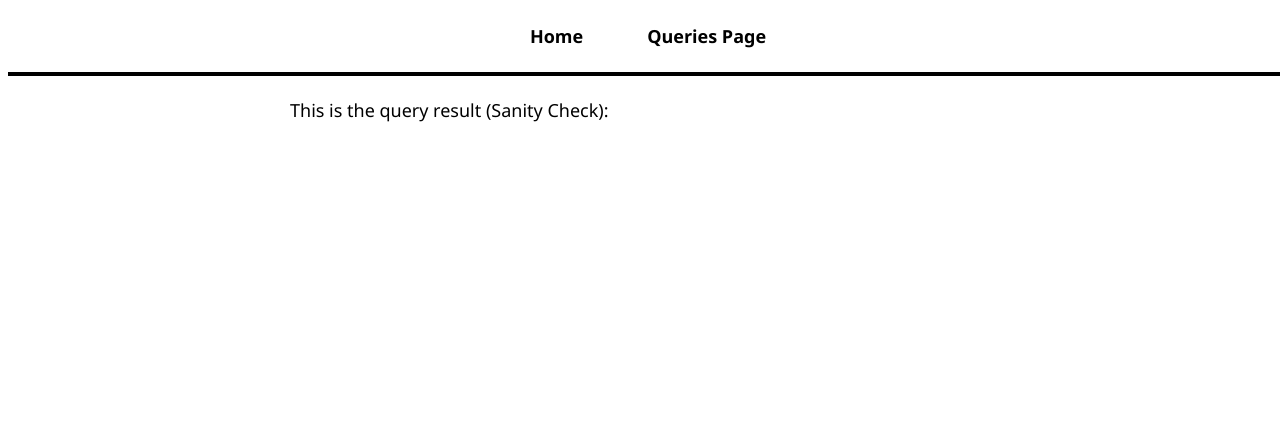
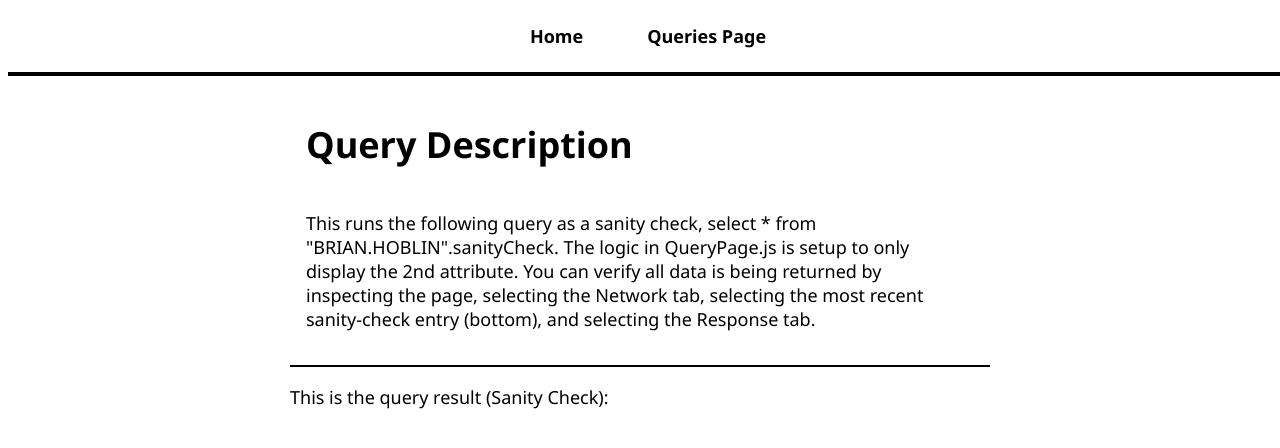
Before and after one commit to GoonerBrian/CIS4301-Group-11, a React (Create React App) app in the folder frontend/: page /queries-page/sanity-check in a window 1280 px wide. Shown: the top 448 px of the page. Built offline with nearby package versions, Linux system fonts and the light colour scheme; no server answers.

Commit message:
Added descriptions to all queries

```diff
--- a/frontend/src/components/QueriesList.js
+++ b/frontend/src/components/QueriesList.js
@@ -14,7 +14,7 @@ const QueriesList = ({ queries }) => {
         {queries.map(query => (
             <Link key={query.name} className="query-list-item" to={`/queries-page/${query.name}`}>
                 <h3>{query.title}</h3>
-                <p>{query.content[0]}...</p>
+                <p>{query.content[0].substring(0,150)}...</p>
             </Link>
         ))}
         </>
--- a/frontend/src/pages/HomePage.js
+++ b/frontend/src/pages/HomePage.js
@@ -7,7 +7,6 @@ const HomePage = () => {
             const response = await axios.get('http://localhost:5000/total-tuples');
             const responseValue = response.data.rows.at(0).at(0) + response.data.rows.at(0).at(1);
 
-            //console.log(responseValue);
             setTotalTuples({tups : responseValue});
         }
         loadTuples();
--- a/frontend/src/pages/SanityCheck.js
+++ b/frontend/src/pages/SanityCheck.js
@@ -1,10 +1,12 @@
 import { useState, useEffect } from 'react';
 import axios from 'axios';
+import QueryContent from './query-content.js';
 
 const SanityCheck = () => {
     const [queryInfo, setQueryInfo] = useState([]);
     // Gets whatever is following http://localhost:3000/queries-page/
     const queryId = 'sanity-check'
+    const queryDesc = QueryContent[0].content;
 
     useEffect(() => {
         const loadQueryInfo = async () => {
@@ -17,6 +19,12 @@ const SanityCheck = () => {
 
     return (
         <>
+        <div id="query-input-form">
+            <h1>Query Description</h1>
+            <p>
+                {queryDesc}
+            </p>
+        </div>
         <p>This is the query result (Sanity Check): {queryInfo} </p>
         </>
     );
--- a/frontend/src/pages/query1.js
+++ b/frontend/src/pages/query1.js
@@ -1,6 +1,7 @@
 import { useState, useEffect } from 'react';
 import axios from 'axios';
 import Plot from 'react-plotly.js';
+import QueryContent from './query-content.js';
 
 const Query1 = () => {
     const [cropAreaNames, setCropAreaNames] = useState([]);
@@ -26,6 +27,7 @@ const Query1 = () => {
     const [minPopValue, setMinPopValue] = useState(0);
     const [maxPopValue, setMaxPopValue] = useState(50);
     const queryId = 'query1';
+    const queryDesc = QueryContent[1].content;
 
     useEffect(() => {
         const loadFormOptions = async () => {
@@ -66,9 +68,6 @@ const Query1 = () => {
                 eCode,
                 country
             }});
-
-        //cd.area_name, cd.item_name, cd.value, pd.pop_total, cd.year
-        console.log(response.data.rows);
 
         const areaVal = response.data.rows.map(row => {
             return row.at(0);
@@ -119,6 +118,12 @@ const Query1 = () => {
 
     return (
         <>
+        <div id="query-input-form">
+            <h1>Query Description</h1>
+            <p>
+                {queryDesc}
+            </p>
+        </div>
         <div id="query-input-form">
             <h3>Enter your query parameters</h3>
             <br></br>
--- a/frontend/src/pages/query2.js
+++ b/frontend/src/pages/query2.js
@@ -1,6 +1,7 @@
 import { useState, useEffect } from 'react';
 import axios from 'axios';
 import Plot from 'react-plotly.js';
+import QueryContent from './query-content.js';
 
 const Query2 = () => {
 
@@ -26,6 +27,7 @@ const Query2 = () => {
     const [minValueX, setMinValueX] = useState(0);
     const [maxValueX, setMaxValueX] = useState(50);
     const queryId = 'query2';
+    const queryDesc = QueryContent[2].content;
 
     useEffect(() => {
         const loadFormOptions = async () => {
@@ -61,7 +63,6 @@ const Query2 = () => {
                 itemName,
                 eCode
             }});
-            //console.log(response.data);
             let index = 1;
             const areaVals = new Array(3);
             const years = new Array(3);
@@ -97,7 +98,6 @@ const Query2 = () => {
                     }
                     else
                     {
-                        //console.log(arrIndex);
                         if(arrIndex === 0)
                         {
 
@@ -146,6 +146,12 @@ const Query2 = () => {
 
     return (
         <>
+        <div id="query-input-form">
+            <h1>Query Description</h1>
+            <p>
+                {queryDesc}
+            </p>
+        </div>
         <div id="query-input-form">
             <h3>Enter your query parameters</h3>
             <br></br>
--- a/frontend/src/pages/query3.js
+++ b/frontend/src/pages/query3.js
@@ -1,6 +1,7 @@
 import { useState, useEffect } from 'react';
 import axios from 'axios';
 import Plot from 'react-plotly.js';
+import QueryContent from './query-content.js';
 
 const Query3 = () => {
     const [cropAreaNames, setCropAreaNames] = useState([]);
@@ -18,6 +19,7 @@ const Query3 = () => {
     const [minValue, setMinValue] = useState(0);
     const [maxValue, setMaxValue] = useState(50);
     const queryId = 'query3';
+    const queryDesc = QueryContent[3].content;
 
     useEffect(() => {
         const loadFormOptions = async () => {
@@ -86,6 +88,12 @@ const Query3 = () => {
 
     return (
         <>
+        <div id="query-input-form">
+            <h1>Query Description</h1>
+            <p>
+                {queryDesc}
+            </p>
+        </div>
         <div id="query-input-form">
             <h3>Enter your query parameters</h3>
             <br></br>
--- a/frontend/src/pages/query4.js
+++ b/frontend/src/pages/query4.js
@@ -1,7 +1,7 @@
 import { useState, useEffect } from 'react';
 import axios from 'axios';
 import Plot from 'react-plotly.js';
-
+import QueryContent from './query-content.js';
 
 const Query4 = () => {
     const [cropAreaNames, setCropAreaNames] = useState([]);
@@ -16,6 +16,7 @@ const Query4 = () => {
     const [minValue, setMinValue] = useState(0);
     const [maxValue, setMaxValue] = useState(50);
     const queryId = 'query4';
+    const queryDesc = QueryContent[4].content;
 
     useEffect(() => {
         const loadFormOptions = async () => {
@@ -77,6 +78,12 @@ const Query4 = () => {
     return (
         <>
         <div id="query-input-form">
+            <h1>Query Description</h1>
+            <p>
+                {queryDesc}
+            </p>
+        </div>
+        <div id="query-input-form">
             <h3>Enter your query parameters</h3>
             <br></br>
             <label>
--- a/frontend/src/pages/query5.js
+++ b/frontend/src/pages/query5.js
@@ -1,12 +1,14 @@
 import { useState, useEffect } from 'react';
 import axios from 'axios';
 import Plot from 'react-plotly.js';
+import QueryContent from './query-content.js';
 
 const Query5 = () => {
     const [itemName, setItemName] = useState("");
     const [cropItemNames, setCropItemNames] = useState([]);
     const [resultData, setResultData] = useState([]);
     const [showGraph, setShowGraph] = useState(false);
+    const queryDesc = QueryContent[5].content;
 
     useEffect(() => {
         const loadFormOptions = async () => {
@@ -30,6 +32,12 @@ const Query5 = () => {
 
     return (
         <>
+        <div id="query-input-form">
+            <h1>Query Description</h1>
+            <p>
+                {queryDesc}
+            </p>
+        </div>
         <div id="query-input-form">
             <h3>Enter your query parameters</h3>
             <br></br>
--- a/frontend/src/pages/query6.js
+++ b/frontend/src/pages/query6.js
@@ -11,7 +11,7 @@ const Query6 = () => {
     const [areaName, setAreaName] = useState("");
     const [showGrpah, setShowGraph] = useState(false);
     const queryId = 'query6';
-    const queryDesc = QueryContent[6].content[0];
+    const queryDesc = QueryContent[6].content;
 
     useEffect(() => {
         const loadFormOptions = async () => {
```
